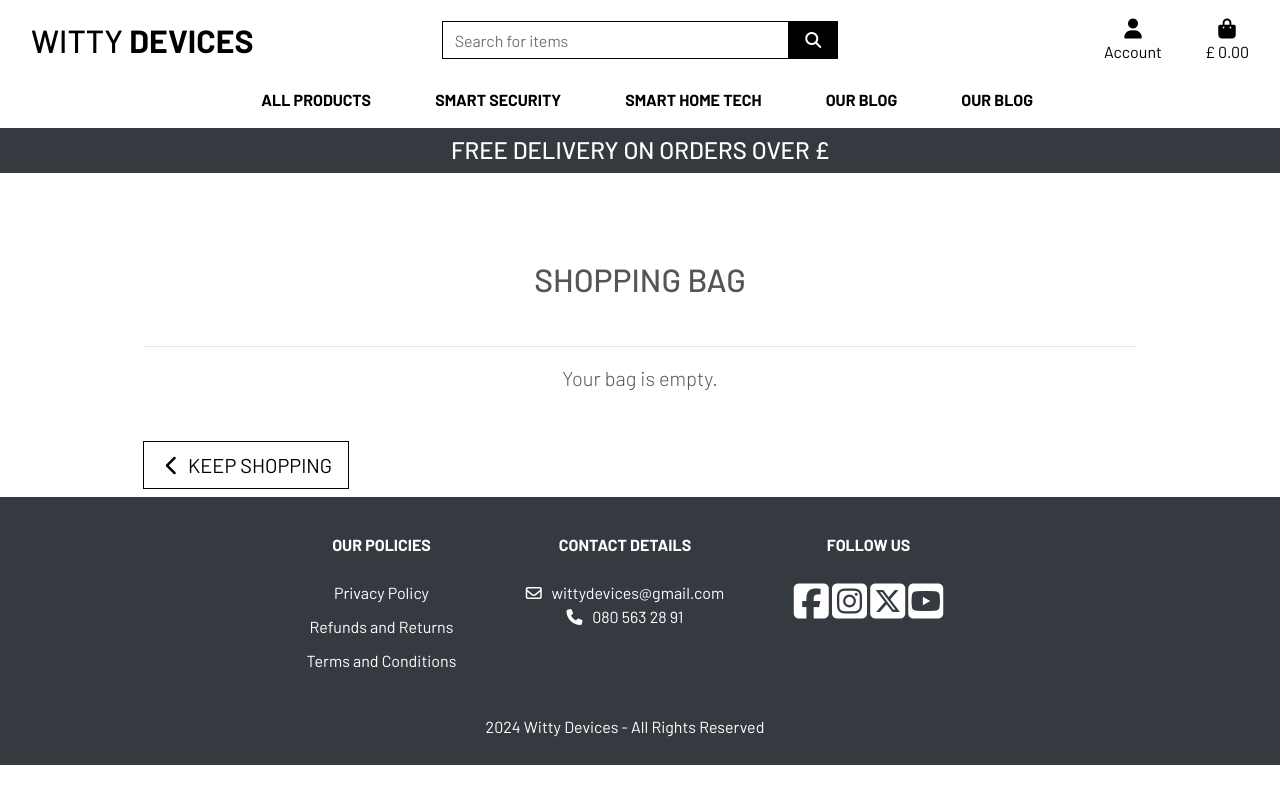
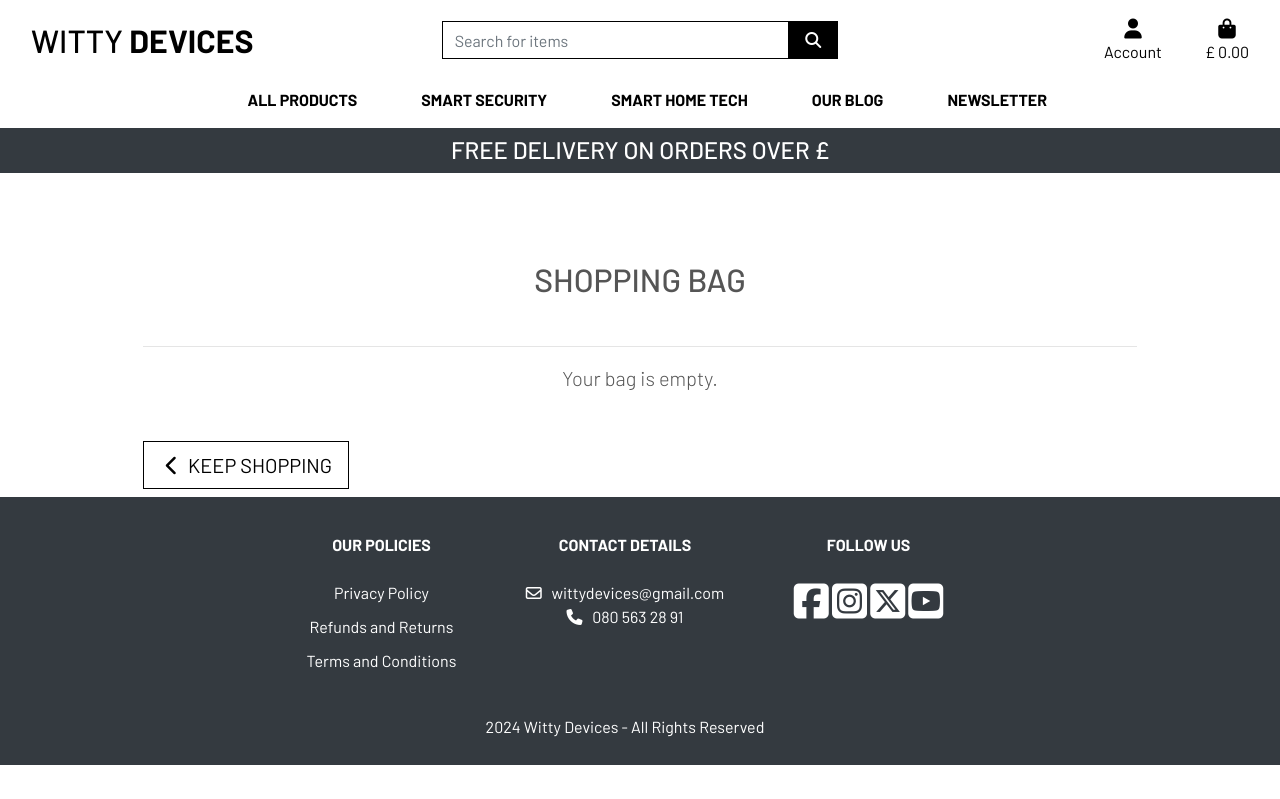
Before and after one commit to RazvanTr10/Witty-Devices, a Django app: page /bag/ in a window 1280 px wide. Run offline with Django 3.2, Linux system fonts and the light colour scheme; some libraries are stand-ins or nearby versions.

Commit message:
Add fix to main nav to change the newsletter item name

```diff
--- a/templates/includes/main-nav.html
+++ b/templates/includes/main-nav.html
@@ -51,7 +51,7 @@
         <li class="nav-item dropdown">
             <a class="logo-font font-weight-bold nav-link mr-5 text-black mr-5" href="{% url 'subscribe' %}"
                 id="home-link">
-                Our Blog
+                Newsletter
             </a>
         </li>
     </ul>
```
